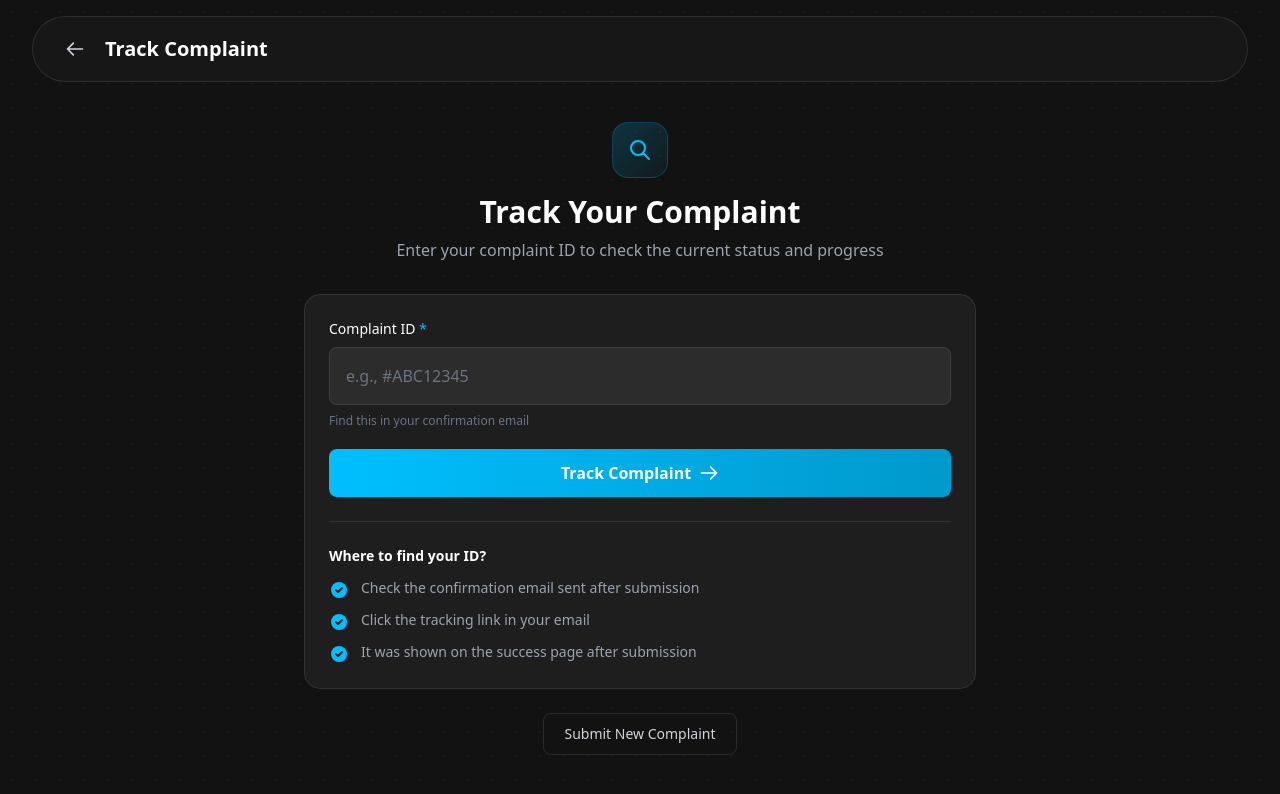
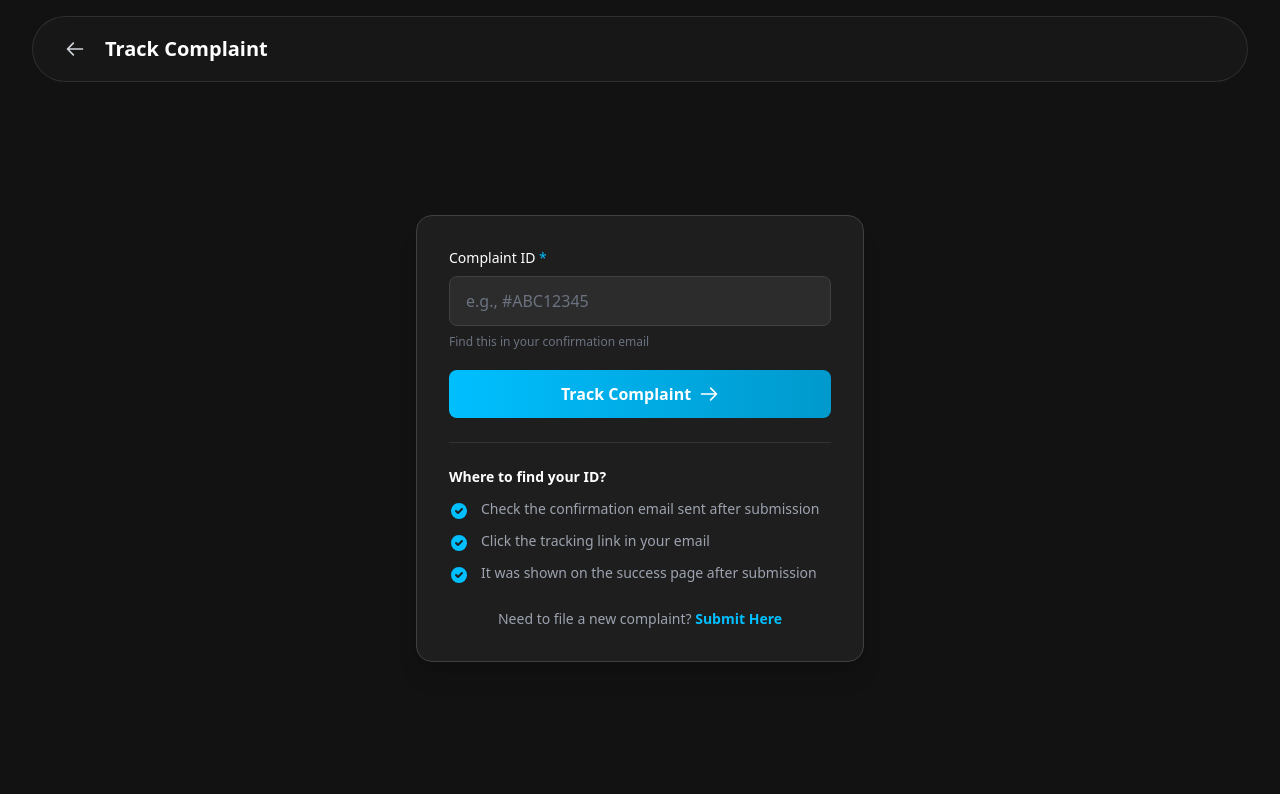
Before and after one commit to navedsayyed/Snap2Fix-web, a Next.js app: page /track in a window 1280 px wide. Shown: the top 794 px of the page. Built offline with nearby package versions, Linux system fonts and the light colour scheme.

Commit message:
track screen ui fixed

```diff
--- a/app/track/page.tsx
+++ b/app/track/page.tsx
@@ -8,8 +8,6 @@
 import { useState } from 'react';
 import { useRouter } from 'next/navigation';
 import Link from 'next/link';
-import { Button } from '@/components/ui/Button';
-import { Input } from '@/components/ui/Input';
 
 export default function TrackPage() {
     const router = useRouter();
@@ -40,7 +38,7 @@ export default function TrackPage() {
     };
 
     return (
-        <div className="min-h-screen bg-[#121212] dotted-background">
+        <div className="min-h-screen bg-[#121212]">
             {/* Header */}
             <header className="sticky top-0 z-50 pt-4 pb-4">
                 <div className="max-w-7xl mx-auto px-6 lg:px-8">
@@ -60,23 +58,18 @@ export default function TrackPage() {
                 </div>
             </header>
 
-            {/* Main Content */}
-            <main className="max-w-7xl mx-auto px-4 sm:px-6 lg:px-8 py-4 sm:py-6">
-                <div className="max-w-2xl mx-auto">
-                    <div className={`text-center mb-6 sm:mb-8 transition-all duration-500 ${isInputFocused ? 'scale-95 sm:scale-100' : 'scale-100'}`}>
-                    <div className="w-12 h-12 sm:w-14 sm:h-14 bg-gradient-to-br from-[#00BFFF]/20 to-[#00BFFF]/5 border border-[#00BFFF]/20 rounded-2xl flex items-center justify-center mx-auto mb-3 sm:mb-4">
-                        <svg width="24" height="24" className="text-[#00BFFF]" fill="none" stroke="currentColor" viewBox="0 0 24 24">
-                            <path strokeLinecap="round" strokeLinejoin="round" strokeWidth={2} d="M21 21l-6-6m2-5a7 7 0 11-14 0 7 7 0 0114 0z" />
-                        </svg>
+            {/* Main Content - Centered Card */}
+            <div className="flex items-center justify-center p-4 min-h-[calc(100vh-120px)]">
+                <div className={`w-full max-w-md transition-all duration-500 ease-out ${isInputFocused ? '-translate-y-8 sm:translate-y-0' : 'translate-y-0'}`}>
+                    {/* Track Card */}
+                    <div className="bg-[#1E1E1E] rounded-2xl shadow-xl p-6 sm:p-8 border border-[#404040]">
+                        {error && (
+                            <div className="bg-[#F44336]/10 border border-[#F44336]/50 text-[#F44336] px-4 py-3 rounded-lg mb-5 text-sm">
+                                {error}
                             </div>
-                    <h1 className="text-2xl sm:text-3xl font-bold text-white mb-2">Track Your Complaint</h1>
-                    <p className="text-sm sm:text-base text-gray-400">
-                        Enter your complaint ID to check the current status and progress
-                    </p>
-                </div>
+                        )}
 
-                <div className="bg-[#1E1E1E] rounded-2xl border border-[#333333] p-4 sm:p-6">
-                    <form onSubmit={handleSubmit} className="space-y-4 sm:space-y-5">
+                        <form onSubmit={handleSubmit} className="space-y-5">
                             <div>
                                 <label className="block text-sm font-medium text-white mb-2">
                                     Complaint ID <span className="text-[#00BFFF]">*</span>
@@ -89,11 +82,8 @@ export default function TrackPage() {
                                     onFocus={() => setIsInputFocused(true)}
                                     onBlur={() => setIsInputFocused(false)}
                                     placeholder="e.g., #ABC12345"
-                                className="w-full px-4 py-3 sm:py-4 bg-[#2C2C2C] border border-[#404040] rounded-lg text-white placeholder-gray-500 focus:outline-none focus:border-[#00BFFF] focus:ring-2 focus:ring-[#00BFFF]/50 transition-all duration-300 text-base"
+                                    className="w-full px-4 py-3 bg-[#2C2C2C] border border-[#404040] rounded-lg text-white placeholder-gray-500 focus:outline-none focus:border-[#00BFFF] focus:ring-2 focus:ring-[#00BFFF]/50 transition-all duration-300"
                                 />
-                            {error && (
-                                <p className="mt-2 text-sm text-[#F44336]">{error}</p>
-                            )}
                                 <p className="mt-2 text-xs text-gray-500">
                                     Find this in your confirmation email
                                 </p>
@@ -133,17 +123,18 @@ export default function TrackPage() {
                                 </li>
                             </ul>
                         </div>
-                </div>
 
-                <div className="mt-6 text-center">
-                    <Link href="/scan-qr">
-                        <button className="px-5 py-2.5 text-sm font-medium text-gray-300 hover:text-white hover:bg-white/5 rounded-lg transition-all duration-200 border border-white/10 hover:border-white/20">
-                            Submit New Complaint
-                        </button>
+                        <div className="mt-5 sm:mt-6 text-center">
+                            <p className="text-sm text-gray-400">
+                                Need to file a new complaint?{' '}
+                                <Link href="/scan-qr" className="text-[#00BFFF] hover:text-[#0099CC] font-semibold transition-colors">
+                                    Submit Here
                                 </Link>
+                            </p>
                         </div>
                     </div>
-            </main>
+                </div>
+            </div>
         </div>
     );
 }
```
Lines whose indentation alone changed are shown as unchanged.
